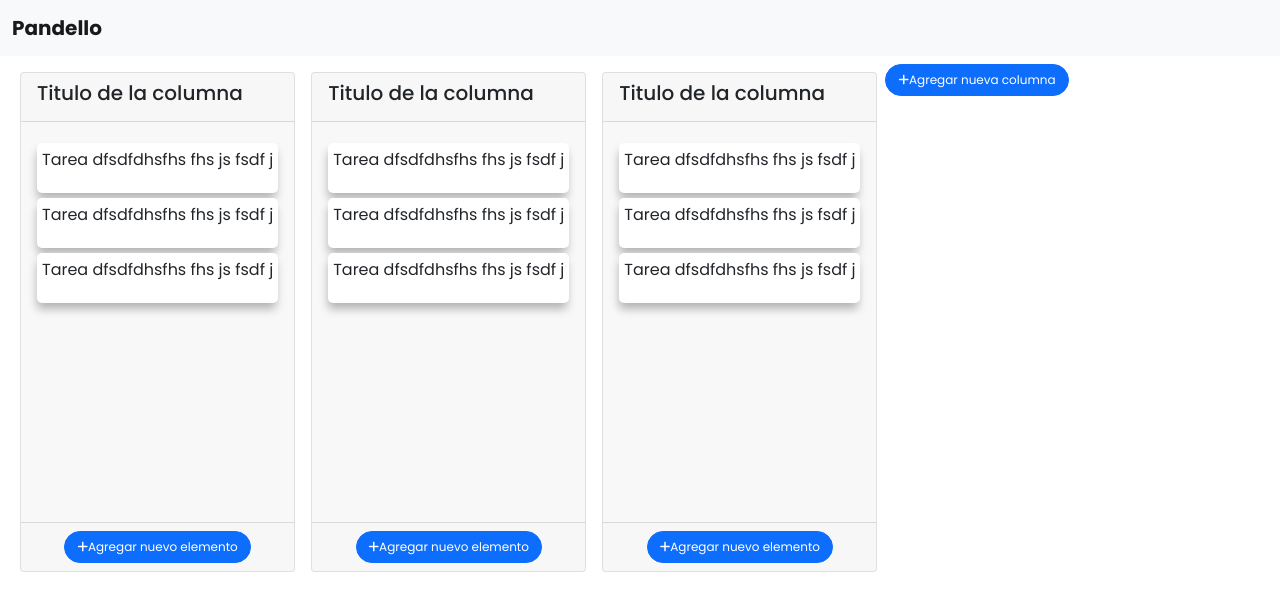
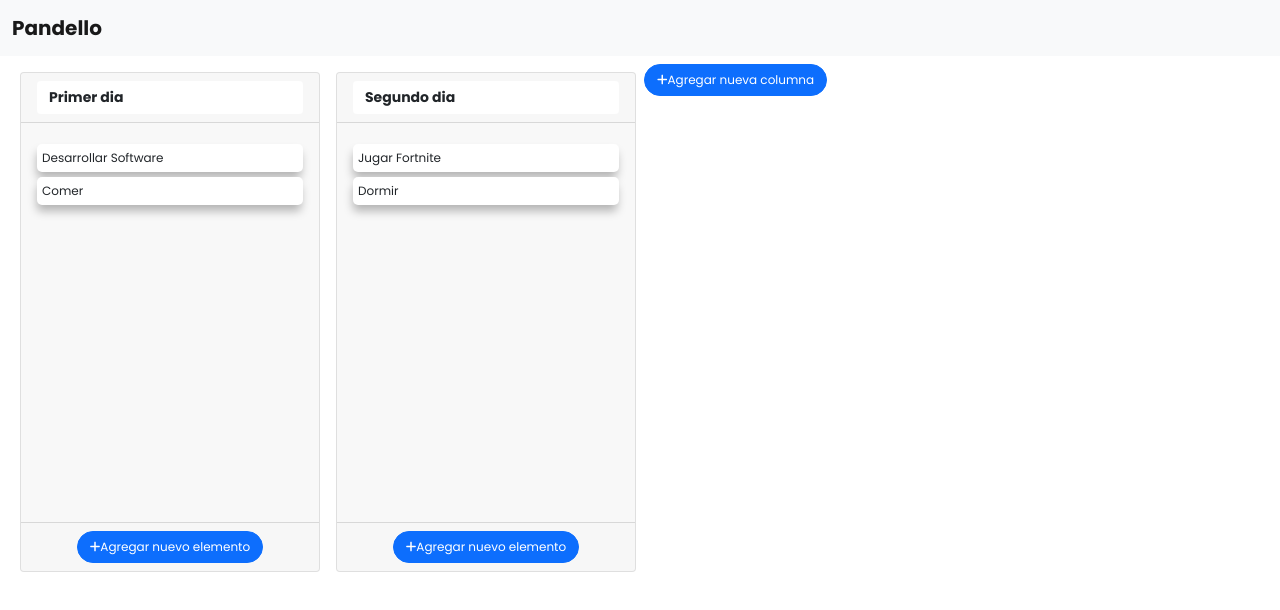
Before and after one commit to EmmanuelDeLaion/Pandello, a React (Create React App) app: page / in a window 1280 px wide. Shown: the top 610 px of the page. Built offline with nearby package versions, Linux system fonts and the light colour scheme.

Commit message:
listas y cards dinamicas

```diff
--- a/src/App.css
+++ b/src/App.css
@@ -39,13 +39,24 @@
     background-color: #fff;
     margin-top: 5px;
     padding: 5px;
+    font-size: 12px;
     box-shadow: -1px 7px 10px -1px rgba(0, 0, 0, 0.28);
 }
 
-textarea::placeholder{
+.textarea {
     font-size: 12px;
 }
 
-.hidden{
+textarea::placeholder {
+    font-size: 12px;
+}
+
+.titulo-input {
+    border: none;
+    font-size: 14px;
+    font-weight: bold;
+}
+
+.hidden {
     display: none;
 }
--- a/src/App.js
+++ b/src/App.js
@@ -1,22 +1,31 @@
 import './App.css';
-
-import { tareas } from './data/tareas.json';
+import React, { useState } from 'react';
+import datosListas from './data/tareas';
 
 import Navbar from './components/Navbar';
 import List from './components/Lista';
 import AgregadorText from './components/AgregadorText';
 import Agregador from './components/Agregador';
 
+
+
 function App() {
+
+  const [datos, setDatos] = useState(datosListas);
+  console.log(datos);
+
   return (
     <div className="App">
       <Navbar titulo="Pandello" />
 
       <div className="container-fluid mt-2">
         <div className="d-flex justify-content-beetween">
-          <List></List>
-          <List></List>
-          <List></List>
+          {
+            datos.idListas.map(idLista =>{
+              const lista = datos.listas[idLista]
+              return <List lista={lista} key={idLista}></List>
+            })
+          }
           <Agregador type="list" ></Agregador>
         </div>
 
--- a/src/components/Agregador.js
+++ b/src/components/Agregador.js
@@ -8,17 +8,16 @@ const Agregador = ({ type }) => {
 
     return (
         <div>
-
             <div className={!abrir ? "d-flex justify-content-center" : "hidden"} >
-                <button onClick={() => setAbrir(true)} className="btn btn-primary boton"><i class="fas fa-plus"></i>
+                <button onClick={() => setAbrir(true)} className="btn btn-primary boton"><i className="fas fa-plus"></i>
                     {
                         type === "card" ? "Agregar nuevo elemento" : "Agregar nueva columna"
                     }
                 </button>
             </div>
 
-            <div className={abrir ? "mt-2" : "hidden"} >
-                <AgregadorText type={type} setAbrir={setAbrir}></AgregadorText>
+            <div className={abrir ? "mt-2" : "hidden"}  >
+                <AgregadorText type={type} setAbrir={setAbrir} ></AgregadorText>
             </div>
 
 
--- a/src/components/AgregadorText.js
+++ b/src/components/AgregadorText.js
@@ -8,19 +8,20 @@ const AgregadorText = ({ type, setAbrir }) => {
     return (
         <div>
             <form>
-                <div class="form-group m-2" >
+                <div className="form-group m-2" >
                     <textarea
                         value={titulo}
                         onChange={e => setTitulo(e.target.value)}
-                        class="form-control"
+                        className="textarea form-control"
+                        onBlur={()=>setAbrir(false)}
                         placeholder={type === "card" ? "Escriba aquí la tarea" : "Escriba aquí la columna"}
                         rows="3">
                     </textarea>
                 </div>
 
                 <div className="d-flex justify-content-center">
-                    <button className="btn agregar d-block boton mt-2"  ><i class="fas fa-plus"></i> {type === "card" ? "Agregar tarea" : "Agregar Columna"} </button>
-                    <button className="btn cerrar d-block boton ml-2 mt-2" onClick={()=> setAbrir(false)} >  <i class="fas fa-times-circle"></i>Cerrar</button>
+                    <button className="btn agregar d-block boton mt-2"  ><i className="fas fa-plus"></i> {type === "card" ? "Agregar tarea" : "Agregar Columna"} </button>
+                    <button className="btn cerrar d-block boton ml-2 mt-2" onClick={()=> setAbrir(false)} >  <i className="fas fa-times-circle"></i>Cerrar</button>
                 </div>
             </form>
         </div>
--- a/src/components/Card.js
+++ b/src/components/Card.js
@@ -1,10 +1,10 @@
 import React from 'react'
 
-const Card = () => {
+const Card = ({ card }) => {
     return (
         <div>
             <div className="card-tarea">
-                <p>Tarea dfsdfdhsfhs fhs js fsdf j</p>
+                {card.titulo}
             </div>
         </div>
     )
--- a/src/components/Lista.js
+++ b/src/components/Lista.js
@@ -4,7 +4,10 @@ import Card from './Card';
 import Agregador from './Agregador';
 
 
-const List = () => {
+const List = ({ lista }) => {
+
+    console.log(lista);
+
     return (
         <div>
 
@@ -12,14 +15,19 @@ const List = () => {
 
                 {/* Titulo de la culumna  */}
                 <div className="card-header">
-                    <TituloLista></TituloLista>
+                    <TituloLista titulo={lista.titulo} idLista={lista.id}></TituloLista>
                 </div>
 
                 {/* cuerpo de la card  */}
                 <div className="card-body-background card-body">
-                    <Card></Card>
-                    <Card></Card>
-                    <Card></Card>
+
+                    {
+                        lista.cards.map(card => {
+                            return <Card card={card} key={card.id} ></Card>
+                        })
+                    }
+
+
                 </div>
 
                 {/* boton para agregar cards  */}
--- a/src/components/TituloLista.js
+++ b/src/components/TituloLista.js
@@ -1,9 +1,18 @@
-import React from 'react'
+import React, { useState } from 'react'
 
-const TituloLista = () => {
+const TituloLista = ({titulo, IdLista}) => {
+
+    const [tituloLista, setTituloLista] = useState(titulo);
+
     return (
         <div>
-            <h5>Titulo de la columna</h5>
+
+            <form>
+                <div className="form-group">
+                    <input type="text" className="form-control titulo-input" value={tituloLista} onChange={e => setTituloLista(e.target.value)} ></input>
+                </div>
+            </form>
+
         </div>
     )
 }
--- a/src/components/navbar.js
+++ b/src/components/navbar.js
@@ -5,9 +5,9 @@ class Navbar extends Component {
         return (
             <div>
 
-                <nav class="navbar navbar-light bg-light">
-                    <div class="container-fluid">
-                        <a class="navbar-brand fw-bold" href="#">
+                <nav className="navbar navbar-light bg-light">
+                    <div className="container-fluid">
+                        <a className="navbar-brand fw-bold" href="#">
                             {this.props.titulo}
                         </a>
                     </div>
--- /dev/null
+++ b/src/data/tareas.js
@@ -0,0 +1,34 @@
+const datosListas = {
+    listas: {
+        "lista1": {
+            id: "lista1",
+            titulo: "Primer dia",
+            cards: [
+                {
+                    id: "card1",
+                    titulo: "Desarrollar Software"
+                },
+                {
+                    id: "card2",
+                    titulo: "Comer"
+                }
+            ],
+        },
+        "lista2": {
+            id: "lista2",
+            titulo: "Segundo dia",
+            cards: [
+                {
+                    id: "card1",
+                    titulo: "Jugar Fortnite"
+                },
+                {
+                    id: "card2",
+                    titulo: "Dormir"
+                }
+            ],
+        },
+    },
+    idListas: ["lista1", "lista2"]
+}
+export default datosListas;
--- a/src/data/tareas.json
+++ /dev/null
@@ -1,24 +0,0 @@
-{
-    "tareas": [
-        {
-            "titulo": "Mi primera tarea",
-            "responsable": "Emmanuel",
-            "descripcion": "Esta es la descripción de la tarea"
-        },
-        {
-            "titulo": "Mi Segunda tarea",
-            "responsable": "Emmanuel",
-            "descripcion": "Esta es la descripción de la tarea"
-        },
-        {
-            "titulo": "Mi Tercera tarea",
-            "responsable": "Emmanuel",
-            "descripcion": "Esta es la descripción de la tarea"
-        },
-        {
-            "titulo": "Mi Cuarta tarea",
-            "responsable": "Emmanuel",
-            "descripcion": "Esta es la descripción de la tarea"
-        }
-    ]
-}
```
